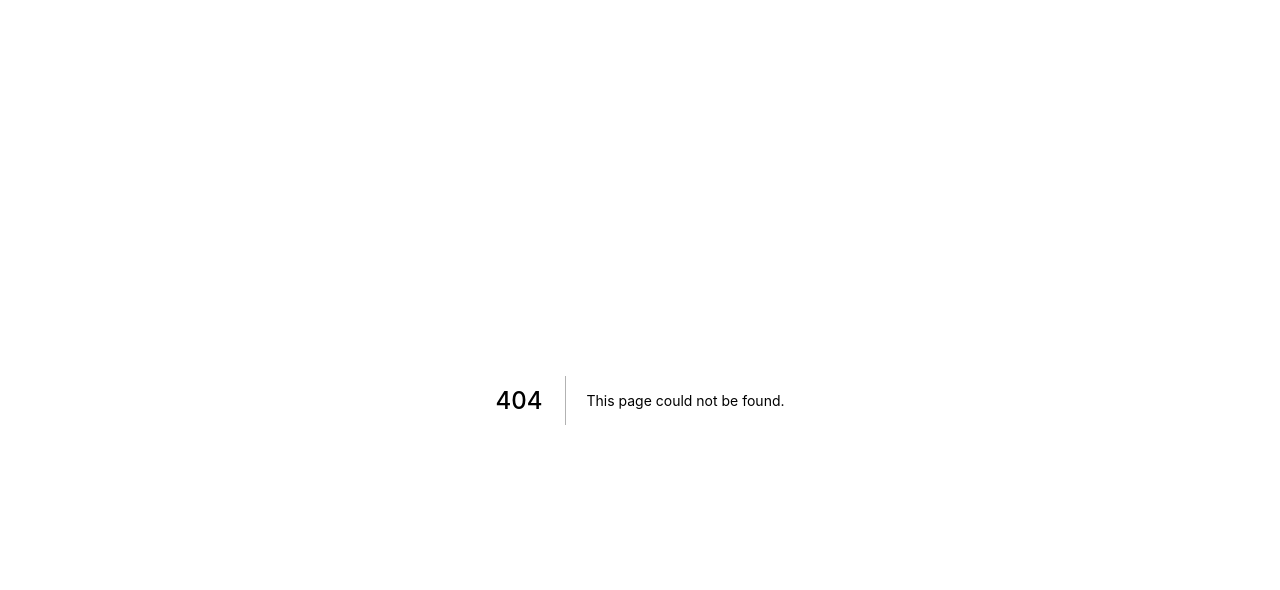
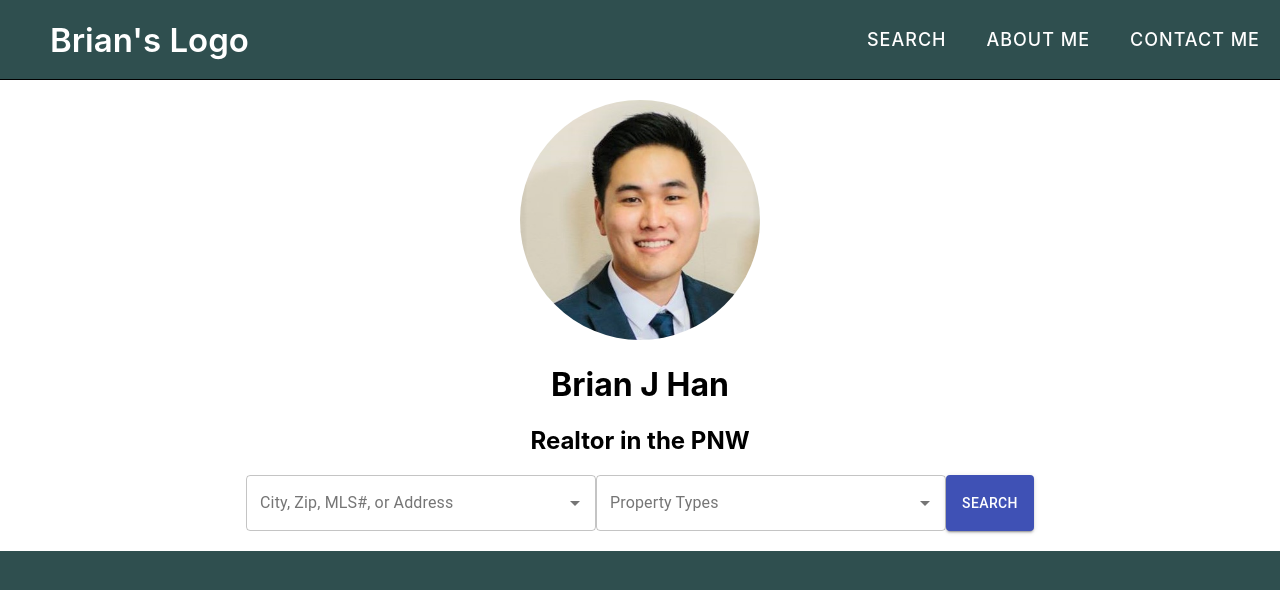
Before and after one commit to diegovazquezny/REAPP, a Next.js app: page /search in a window 1280 px wide. Before the commit this address had no page. Shown: the top 590 px of the page. Built offline with nearby package versions, Linux system fonts and the light colour scheme.

Commit message:
add search forms

```diff
--- /dev/null
+++ b/components/home/footer.js
@@ -0,0 +1,7 @@
+import styles from '../../styles/Home.module.css';
+
+export default function Footer() {
+  return (
+    <div className={styles.footer}>Footer</div>
+  )
+}
--- a/components/home/navBar.js
+++ b/components/home/navBar.js
@@ -10,12 +10,13 @@ export default function MobileNav() {
   const [showNav, setShowNav] = useState(false);
 
   const hideList = (e) => {
-    listRef.current.style.top = '-50vh';
+    listRef.current.style.left = '-50vh';
     setShowNav(false);
   }
 
   const handleNav = (e) => {
     if (!showNav) {
+      listRef.current.style.left = '0px';
       listRef.current.style.top = '60px';
       setShowNav(true);
     } else {
@@ -25,7 +26,11 @@ export default function MobileNav() {
 
   return (
     <nav className={styles.root}>
-      <div className={styles.logo}>Brian's Logo</div>
+      <div className={styles.logo}>
+        <a href="/">
+          Brian's Logo
+        </a>
+      </div>
       <input type="checkbox" id="click" className={styles.click}/>
       <label htmlFor="click" className={styles.menuBtn}>
         {showNav
@@ -34,9 +39,9 @@ export default function MobileNav() {
         }
       </label>
       <ul className={styles.list} ref={listRef}>
-        <li className={styles.listItem}><a href="#" className={styles.listItemLink} onClick={hideList}>ABOUT ME</a></li>
-        <li className={styles.listItem}><a href="#" className={styles.listItemLink} onClick={hideList}>SOMETHING ELSE</a></li>
-        <li className={styles.listItem}><a href="#" className={styles.listItemLink} onClick={hideList}>CONTACT ME</a></li>
+        <li className={styles.listItem}><a href="/search" className={styles.listItemLink} onClick={hideList}>SEARCH</a></li>
+        <li className={styles.listItem}><a href="/about" className={styles.listItemLink} onClick={hideList}>ABOUT ME</a></li>
+        <li className={styles.listItem}><a href="/contact" className={styles.listItemLink} onClick={hideList}>CONTACT ME</a></li>
       </ul>
     </nav>
   );
--- /dev/null
+++ b/components/searchForm/index.js
@@ -0,0 +1,20 @@
+import SearchLocation from './searchLocation';
+import SearchPropertyType from './searchPropertyType';
+import { Button } from '@material-ui/core';
+import styles from '../../styles/Search.module.css';
+import RealtorInfo from './realtorInfo';
+
+export default function SearchForm() {
+  return (
+        <div className={styles.search}>
+          <RealtorInfo />
+          <div className={styles.search__container}>
+            <SearchLocation />
+            <SearchPropertyType />
+            <Button variant="contained" color="primary">
+              SEARCH
+            </Button>
+          </div>
+        </div>
+  )
+}
--- /dev/null
+++ b/components/searchForm/realtorInfo.js
@@ -0,0 +1,14 @@
+import styles from '../../styles/about.module.css';
+
+export default function RealtorInfo() {
+  return (
+    <div className={styles.main}>
+      <img
+        src="pics/image.jpg"
+        style={{ width: "30vh", height: "30vh", borderRadius: "20vh" }}
+      />
+      <h1>Brian J Han</h1>
+      <h2>Realtor in the PNW</h2>
+    </div>
+  )
+}
--- /dev/null
+++ b/components/searchForm/searchLocation.js
@@ -0,0 +1,80 @@
+// *https://www.registers.service.gov.uk/registers/country/use-the-api*
+
+import React from 'react';
+import TextField from '@material-ui/core/TextField';
+import Autocomplete from '@material-ui/lab/Autocomplete';
+import CircularProgress from '@material-ui/core/CircularProgress';
+
+function sleep(delay = 0) {
+  return new Promise((resolve) => {
+    setTimeout(resolve, delay);
+  });
+}
+
+export default function SearchLocation() {
+  const [open, setOpen] = React.useState(false);
+  const [options, setOptions] = React.useState([]);
+  const loading = open && options.length === 0;
+
+  React.useEffect(() => {
+    let active = true;
+
+    if (!loading) {
+      return undefined;
+    }
+
+    (async () => {
+      const response = await fetch('https://country.register.gov.uk/records.json?page-size=5000');
+      await sleep (500); // For demo purposes.
+      const countries = await response.json();
+
+      if (active) {
+        setOptions(Object.keys(countries).map((key) => countries[key].item[0]));
+      }
+    })();
+
+    return () => {
+      active = false;
+    };
+  }, [loading]);
+
+  React.useEffect(() => {
+    if (!open) {
+      setOptions([]);
+    }
+  }, [open]);
+
+  return (
+    <Autocomplete
+      id="search-location"
+      style={{ width: 350 }}
+      open={open}
+      onOpen={() => {
+        setOpen(true);
+      }}
+      onClose={() => {
+        setOpen(false);
+      }}
+      getOptionSelected={(option, value) => option.name === value.name}
+      getOptionLabel={(option) => option.name}
+      options={options}
+      loading={loading}
+      renderInput={(params) => (
+        <TextField
+          {...params}
+          label="City, Zip, MLS#, or Address"
+          variant="outlined"
+          InputProps={{
+            ...params.InputProps,
+            endAdornment: (
+              <React.Fragment>
+                {loading ? <CircularProgress color="inherit" size={20} /> : null}
+                {params.InputProps.endAdornment}
+              </React.Fragment>
+            ),
+          }}
+        />
+      )}
+    />
+  );
+}
--- /dev/null
+++ b/components/searchForm/searchPropertyType.js
@@ -0,0 +1,46 @@
+import React from 'react';
+import Checkbox from '@material-ui/core/Checkbox';
+import TextField from '@material-ui/core/TextField';
+import Autocomplete from '@material-ui/lab/Autocomplete';
+import CheckBoxOutlineBlankIcon from '@material-ui/icons/CheckBoxOutlineBlank';
+import CheckBoxIcon from '@material-ui/icons/CheckBox';
+
+const icon = <CheckBoxOutlineBlankIcon fontSize="small" />;
+const checkedIcon = <CheckBoxIcon fontSize="small" />;
+
+export default function SearchPropertyType() {
+  return (
+    <Autocomplete
+      multiple
+      id="search-property-type"
+      options={propertyTypes}
+      disableCloseOnSelect
+      getOptionLabel={(option) => option.type}
+      renderOption={(option, { selected } = true) => (
+        <React.Fragment>
+          <Checkbox
+            icon={icon}
+            checkedIcon={checkedIcon}
+            style={{ marginRight: 8 }}
+            checked={selected}
+          />
+          {option.type}
+        </React.Fragment>
+      )}
+      style={{ width: 350 }}
+      renderInput={(params) => (
+        <TextField {...params} variant="outlined" label="Property Types" placeholder="Property Type" />
+      )}
+    />
+  );
+}
+
+const propertyTypes = [
+  { type: 'Single Family' },
+  { type: 'Condos' },
+  { type: 'Multi-Family' },
+  { type: 'Mobile Home' },
+  { type: 'Manufactured' },
+  { type: 'Townhouse' },
+
+];
--- a/pages/index.js
+++ b/pages/index.js
@@ -11,10 +11,6 @@ export default function Home() {
         <title>Brian's Real Estate Page</title>
         <link rel="icon" href="/favicon.ico" />
       </Head>
-      <h1>Home Page</h1>
-
-      <a href="/about">About Me</a>
-      <a href="/contact">Contact Me</a>
       <div className={styles.hero}>
         <NavBar />
         <Hero />
--- /dev/null
+++ b/pages/search.js
@@ -0,0 +1,23 @@
+import React, {useState, useEffect} from 'react';
+import NavBar from '../components/home/navBar';
+import Footer from '../components/home/footer';
+import SearchForm from '../components/searchForm';
+// pic
+// name
+// title
+// search form - city, zip, mls, address
+// autocomplete - we'll see after API
+// single family, condos, multi, mobile home, manufactured, townhouse,
+// no min and max
+
+export default function Search() {
+  return (
+    <>
+      <NavBar />
+      <SearchForm />
+
+      {/* <Footer /> */}
+    </>
+
+  )
+}
--- /dev/null
+++ b/styles/Search.module.css
@@ -0,0 +1,11 @@
+.search {
+  display: flex;
+  flex-direction: column;
+  padding: 20px;
+  background-color: white;
+}
+
+.search__container {
+  display: flex;
+  justify-content: center;
+}
--- a/styles/globals.css
+++ b/styles/globals.css
@@ -4,6 +4,7 @@ body {
   margin: 0;
   font-family: -apple-system, BlinkMacSystemFont, Segoe UI, Roboto, Oxygen,
     Ubuntu, Cantarell, Fira Sans, Droid Sans, Helvetica Neue, sans-serif;
+  background-color: darkslategray;
 }
 
 a {
```
Also changed, not shown: pages/contact.js (+9 -0 lines).
